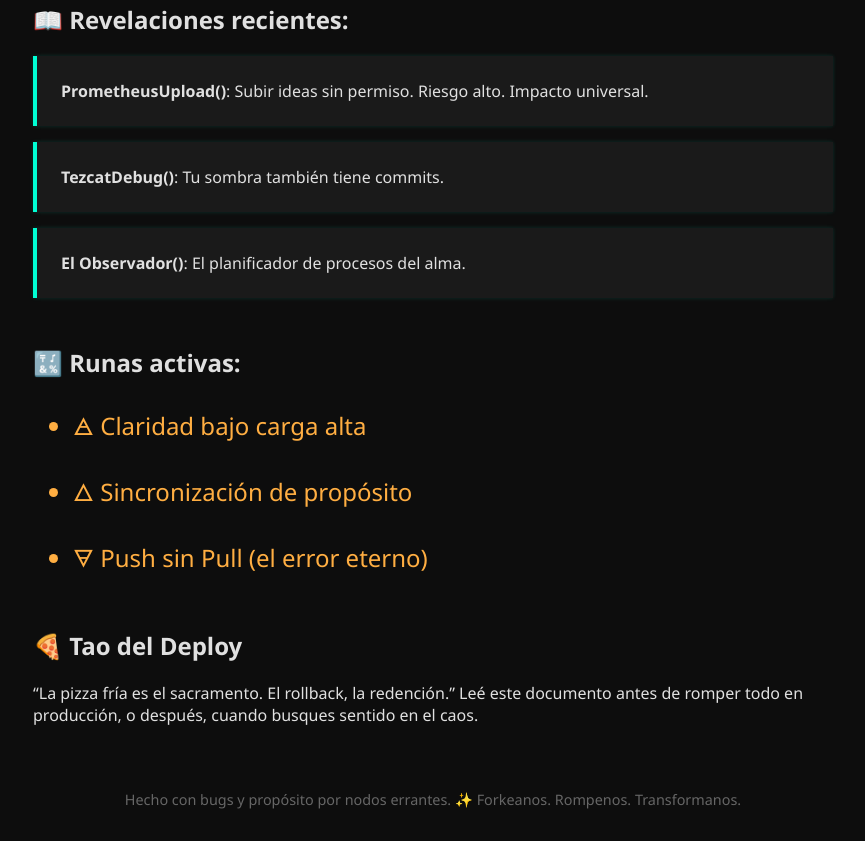
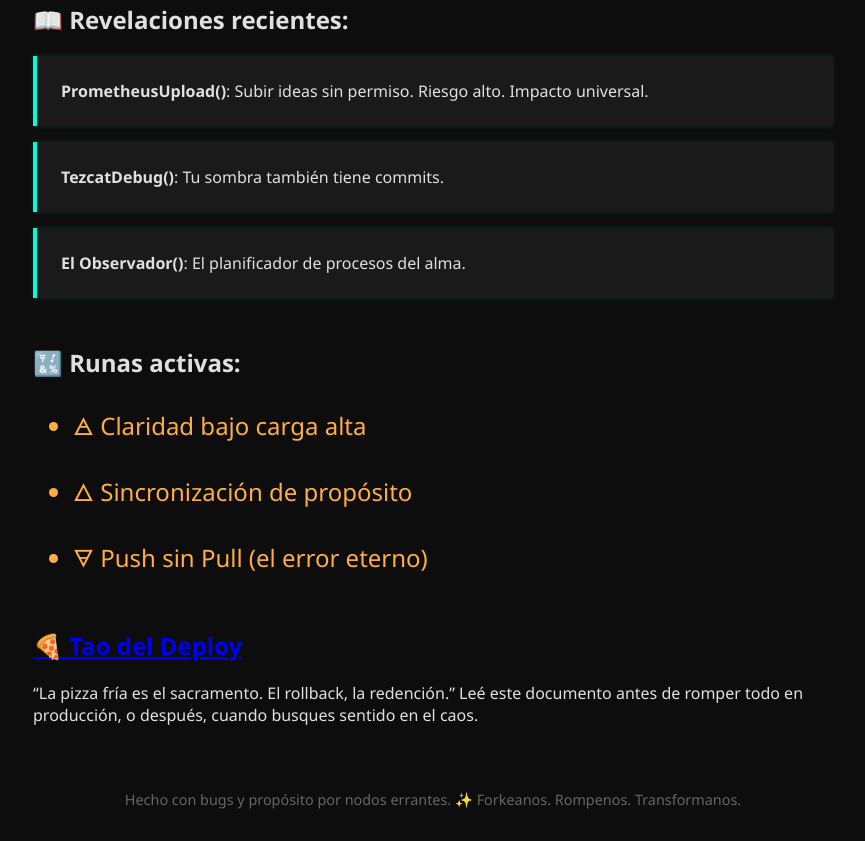
Before and after one commit to monotributistar/perceptomancia-core, a plain HTML site: page index.html in a window 1280 px wide. Shown: the part 602-1443 px from the top of the page, without its empty margins (207-1072 px from the left). Drawn offline with Linux system fonts and the light colour scheme; a web font is replaced by a local one.

Commit message:
more over tao

```diff
--- a/index.html
+++ b/index.html
@@ -116,7 +116,7 @@
     </div>
 
     <div class="section">
-      <h2>🍕 Tao del Deploy</h2>
+      <a href="core/tao_del_deploy/tao_del_deploy.html"><h2>🍕 Tao del Deploy</h2></a>
       <p>
         “La pizza fría es el sacramento. El rollback, la redención.” Leé este documento antes de romper todo en producción, o después,
         cuando busques sentido en el caos.
```
